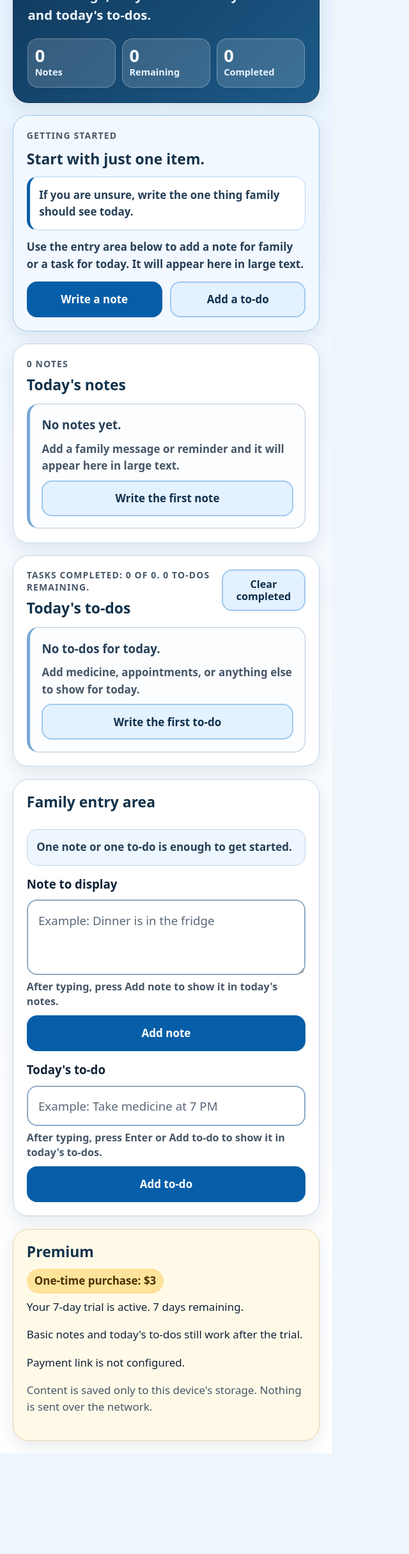
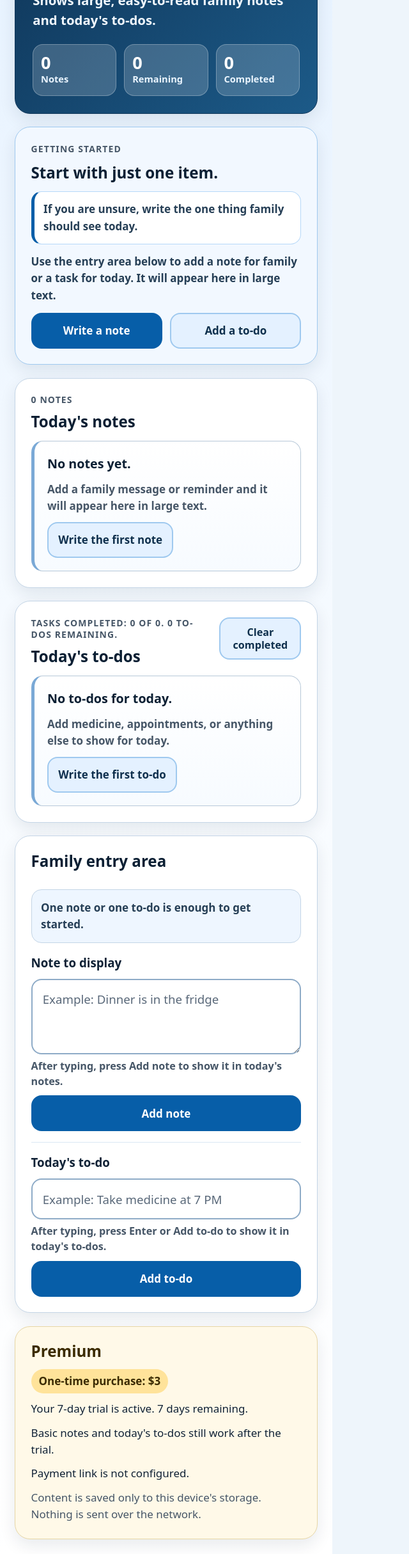
Before and after one commit to tabisurushosai/big-memo, a website built with Vite: page index.html in a window 1280 px wide. Shown: the part 149-2578 px from the top of the page at 64% size, without its empty margins (0-640 px from the left). Before the commit the page ends 2421 px from the top, so only its background shows below. Built offline with nearby package versions, Linux system fonts and the light colour scheme; some packages are replaced by stand-ins of ours.

Commit message:
Polish popup UI readability (#23)
Co-authored-by: Cursor Agent <cursoragent@cursor.com>
Co-authored-by: tabisurushosai <tabisurushosai@users.noreply.github.com>

```diff
--- a/src/styles.css
+++ b/src/styles.css
@@ -1,5 +1,6 @@
 :root {
   --color-text: #102236;
+  --color-text-strong: #0b1f33;
   --color-muted: #465667;
   --color-panel: #ffffff;
   --color-surface: #f7fbff;
@@ -62,7 +63,7 @@ button {
   background: var(--color-primary);
   font-size: 1rem;
   font-weight: 800;
-  line-height: 1.2;
+  line-height: 1.25;
   cursor: pointer;
 }
 
@@ -75,8 +76,9 @@ button:active:not(:disabled) {
 }
 
 button:disabled {
-  color: var(--color-muted);
-  background: #d7e0ea;
+  color: #54606d;
+  background: #e4ebf2;
+  border-color: #c8d4df;
   cursor: not-allowed;
 }
 
@@ -120,8 +122,8 @@ button.small {
 
 #app {
   display: grid;
-  gap: 1.15rem;
-  padding: 1.15rem;
+  gap: 1.2rem;
+  padding: clamp(1rem, 4vw, 1.35rem);
 }
 
 .hero,
@@ -134,15 +136,15 @@ button.small {
 
 .hero {
   display: grid;
-  gap: 1.15rem;
-  padding: 1.35rem;
+  gap: 1.25rem;
+  padding: clamp(1.25rem, 5vw, 1.6rem);
   color: #ffffff;
   background: linear-gradient(135deg, #0f3659 0%, #1c5a88 100%);
   border-color: #0f3659;
 }
 
 .panel {
-  padding: 1.25rem;
+  padding: clamp(1.15rem, 4vw, 1.45rem);
 }
 
 .first-guide {
@@ -173,14 +175,20 @@ button.small {
 .status-panel {
   display: grid;
   gap: 0.9rem;
-  min-height: 10rem;
+  min-height: 11.5rem;
   align-content: center;
   border-color: #9fc9ef;
   background: var(--color-surface-strong);
+  text-align: left;
 }
 
 .status-panel .eyebrow {
   color: var(--color-muted);
+}
+
+.status-panel h1,
+.status-panel p {
+  margin-bottom: 0;
 }
 
 .eyebrow {
@@ -213,8 +221,8 @@ h1 {
 
 h2 {
   margin-bottom: 0.75rem;
-  color: #12324a;
-  font-size: 1.35rem;
+  color: var(--color-text-strong);
+  font-size: 1.42rem;
   line-height: 1.2;
 }
 
@@ -229,12 +237,17 @@ h2 {
   margin-bottom: 0;
   color: #f1f8ff;
   font-weight: 650;
+  max-width: 32rem;
+}
+
+.large-text {
+  margin-bottom: 0;
 }
 
 .summary-grid {
   display: grid;
   grid-template-columns: repeat(auto-fit, minmax(6.25rem, 1fr));
-  gap: 0.6rem;
+  gap: 0.7rem;
 }
 
 .summary-item {
@@ -242,8 +255,8 @@ h2 {
   gap: 0.1rem;
   border: 1px solid rgb(255 255 255 / 28%);
   border-radius: var(--radius-sm);
-  padding: 0.7rem 0.6rem;
-  background: rgb(255 255 255 / 15%);
+  padding: 0.8rem 0.7rem;
+  background: rgb(255 255 255 / 18%);
 }
 
 .summary-value {
@@ -260,7 +273,7 @@ h2 {
 
 .stack {
   display: grid;
-  gap: 0.75rem;
+  gap: 0.85rem;
 }
 
 .section-header {
@@ -288,11 +301,11 @@ h2 {
 
 .card {
   display: grid;
-  gap: 0.95rem;
+  gap: 1rem;
   border: 1px solid var(--color-border);
   border-left-width: 5px;
   border-radius: var(--radius-md);
-  padding: 1.05rem 1.1rem;
+  padding: 1.15rem;
   background: var(--color-surface);
 }
 
@@ -313,6 +326,7 @@ h2 {
 .todo-card.done .large-text {
   color: #486052;
   text-decoration: line-through;
+  text-decoration-thickness: 0.12em;
 }
 
 .check-button {
@@ -325,17 +339,18 @@ h2 {
 
 .todo-content {
   display: grid;
-  gap: 0.5rem;
+  gap: 0.55rem;
 }
 
 .status-badge {
   justify-self: start;
   border-radius: 999px;
-  padding: 0.32rem 0.7rem;
+  padding: 0.35rem 0.75rem;
   color: #123f23;
   background: #c7ebd1;
   font-size: 0.85rem;
   font-weight: 900;
+  letter-spacing: 0.02em;
 }
 
 .done-message {
@@ -343,7 +358,7 @@ h2 {
   border: 1px solid #8bc79f;
   border-left-width: 5px;
   border-radius: var(--radius-sm);
-  padding: 0.85rem 0.95rem;
+  padding: 0.95rem 1rem;
   color: #123f23;
   background: #f0faf3;
   font-weight: 800;
@@ -357,12 +372,19 @@ h2 {
 
 .editor {
   display: grid;
-  gap: 0.9rem;
+  gap: 1rem;
 }
 
 .entry-form {
   display: grid;
-  gap: 0.55rem;
+  gap: 0.6rem;
+  border-top: 1px solid #dbe8f4;
+  padding-top: 1rem;
+}
+
+.entry-form:first-of-type {
+  border-top: 0;
+  padding-top: 0;
 }
 
 .editor-hint {
@@ -395,6 +417,12 @@ textarea,
   font-size: 1.1rem;
   line-height: 1.45;
   scroll-margin-block: 1rem;
+}
+
+input:focus,
+textarea:focus,
+.edit-field:focus {
+  border-color: var(--color-primary);
 }
 
 input::placeholder,
@@ -430,18 +458,18 @@ textarea {
 
 .empty-state {
   display: grid;
-  gap: 0.55rem;
+  gap: 0.65rem;
   border: 1px solid #b7c8d8;
   border-left: 5px solid #7aa9d6;
   border-radius: var(--radius-md);
-  padding: 1.1rem;
-  background: #fbfdff;
+  padding: 1.2rem;
+  background: linear-gradient(180deg, #ffffff 0%, #f7fbff 100%);
 }
 
 .empty-title {
   margin-bottom: 0;
-  color: #263f56;
-  font-size: 1.1rem;
+  color: var(--color-text-strong);
+  font-size: 1.16rem;
   font-weight: 900;
 }
 
@@ -472,6 +500,10 @@ textarea {
   line-height: 1.25;
   text-align: center;
   text-decoration: none;
+}
+
+.empty-link {
+  justify-self: start;
 }
 
 .sr-only {
@@ -508,7 +540,7 @@ textarea {
   border-radius: 999px;
   border: 1px solid #c4d5e6;
   background:
-    linear-gradient(90deg, var(--color-primary) 0 36%, #d7e8f8 36% 100%);
+    linear-gradient(90deg, var(--color-primary) 0 42%, #d7e8f8 42% 100%);
 }
 
 .premium {
@@ -516,12 +548,35 @@ textarea {
   background: #fff9e8;
 }
 
+.premium h2 {
+  color: #3b2b00;
+}
+
+.premium p {
+  margin-bottom: 0.65rem;
+}
+
+.premium p:last-child {
+  margin-bottom: 0;
+}
+
 .price {
   display: inline-block;
   margin-bottom: 0.5rem;
   border-radius: 999px;
   padding: 0.35rem 0.7rem;
-  color: #4a3100;
+  color: #3b2b00;
   background: #ffe39a;
   font-weight: 900;
 }
+
+@media (min-width: 460px) {
+  .todo-card:has(.check-button):not(.done) {
+    grid-template-columns: minmax(8rem, auto) 1fr;
+    align-items: start;
+  }
+
+  .todo-card:has(.check-button):not(.done) .actions {
+    grid-column: 1 / -1;
+  }
+}
```
